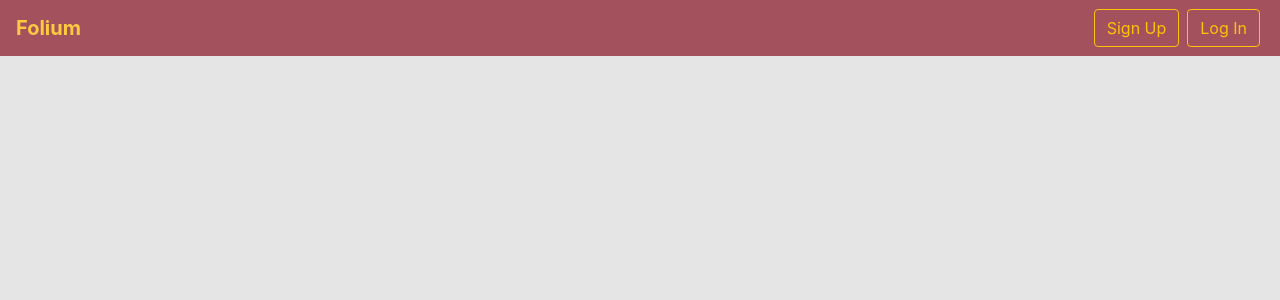
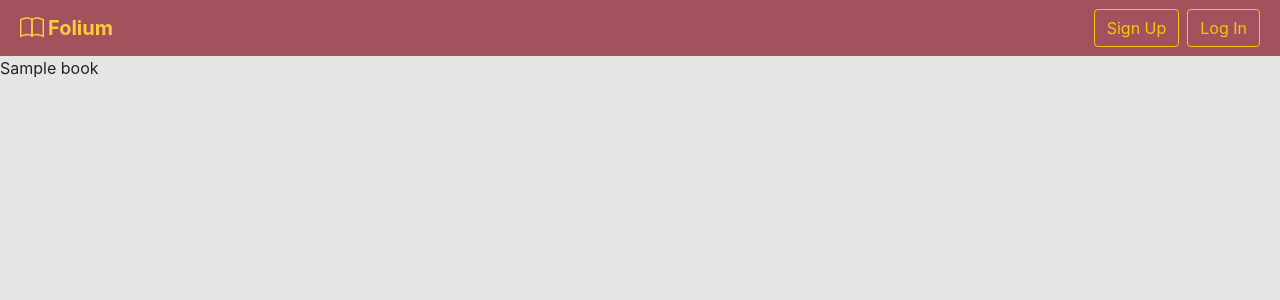
Before and after one commit to renmans/folium, a Flask app: template app/templates/book.html in a window 1280 px wide. Shown: the top 300 px of the page. Run offline with Flask 2, Linux system fonts and the light colour scheme; the template is opened without the code that fills it: most values are stand-ins (such as "Sample title", 1, 10 or a date in 2020); some libraries are stand-ins or nearby versions.

Commit message:
Minor changes

```diff
--- a/app/app.py
+++ b/app/app.py
@@ -124,7 +124,8 @@ def logout():
 
 @app.route("/book/<int:book_id>")
 def book(book_id):
-    return render_template('book.html', title=book_id)
+    book_data = db.execute("""SELECT * FROM books WHERE id = :id;""", {"id": book_id}).fetchone()
+    return render_template('book.html', title=book_data['title'], book=book_data)
 
 
 if __name__ == "__main__":
--- a/app/static/css/style.css
+++ b/app/static/css/style.css
@@ -18,4 +18,5 @@ hr {
 
 .books-table {
     background-color: #a3525d;
+    color: #fdca40;
 }
--- a/app/templates/base.html
+++ b/app/templates/base.html
@@ -25,6 +25,13 @@
     <header>
         <nav class="navbar navbar-expand-lg navbar-dark sticky-top justify-content-md-center
             navbar-color">
+            <svg class="bi bi-book mx-1" width="1.5em" height="1.5em" viewBox="0 0 16 16" fill="#fdca40"
+                xmlns="http://www.w3.org/2000/svg">
+                <path fill-rule="evenodd"
+                    d="M3.214 1.072C4.813.752 6.916.71 8.354 2.146A.5.5 0 0 1 8.5 2.5v11a.5.5 0 0 1-.854.354c-.843-.844-2.115-1.059-3.47-.92-1.344.14-2.66.617-3.452 1.013A.5.5 0 0 1 0 13.5v-11a.5.5 0 0 1 .276-.447L.5 2.5l-.224-.447.002-.001.004-.002.013-.006a5.017 5.017 0 0 1 .22-.103 12.958 12.958 0 0 1 2.7-.869zM1 2.82v9.908c.846-.343 1.944-.672 3.074-.788 1.143-.118 2.387-.023 3.426.56V2.718c-1.063-.929-2.631-.956-4.09-.664A11.958 11.958 0 0 0 1 2.82z" />
+                <path fill-rule="evenodd"
+                    d="M12.786 1.072C11.188.752 9.084.71 7.646 2.146A.5.5 0 0 0 7.5 2.5v11a.5.5 0 0 0 .854.354c.843-.844 2.115-1.059 3.47-.92 1.344.14 2.66.617 3.452 1.013A.5.5 0 0 0 16 13.5v-11a.5.5 0 0 0-.276-.447L15.5 2.5l.224-.447-.002-.001-.004-.002-.013-.006-.047-.023a12.582 12.582 0 0 0-.799-.34 12.96 12.96 0 0 0-2.073-.609zM15 2.82v9.908c-.846-.343-1.944-.672-3.074-.788-1.143-.118-2.387-.023-3.426.56V2.718c1.063-.929 2.631-.956 4.09-.664A11.956 11.956 0 0 1 15 2.82z" />
+            </svg>
             <p class="navbar-brand my-0"><strong>Folium</strong></p>
             <button class="navbar-toggler" type="button" data-toggle="collapse" data-target="#navbarSupportedContent"
                 aria-controls="navbarSupportedContent" aria-expanded="false" aria-label="Toggle navigation">
--- a/app/templates/book.html
+++ b/app/templates/book.html
@@ -3,3 +3,7 @@
 {% block custom_styles %}
 <link rel="stylesheet" type="text/css" href="../static/css/style.css">
 {% endblock %}
+
+{% block content %}
+    {{ book }}
+{% endblock %}
```
Also changed, not shown: README.md.
